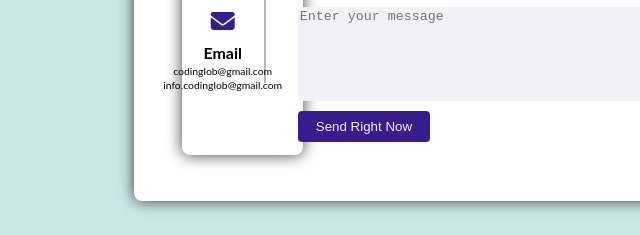
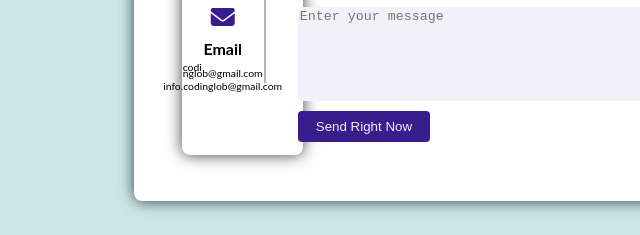
Before and after one commit to d-teech/ContactPage, a plain HTML site: page index.html in a window 1280 px wide. Shown: the part 438-673 px from the top of the page, 0-640 px from the left. Drawn offline with Linux system fonts and the light colour scheme.

Commit message:
new: message

```diff
--- a/index.html
+++ b/index.html
@@ -36,7 +36,7 @@
             <div class="left-side-components">
                 <i class="fa-solid fa-envelope fa-xl"></i>
                 <h4>Email</h4>
-                <p>codinglob@gmail.com</p>
+                <p>codi    nglob@gmail.com</p>
                 <p>info.codinglob@gmail.com</p>
             </div>
         </div>
```
